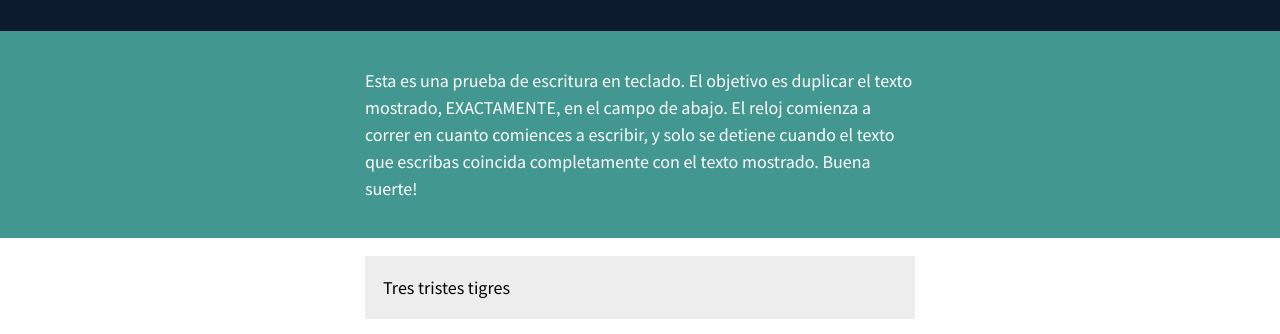
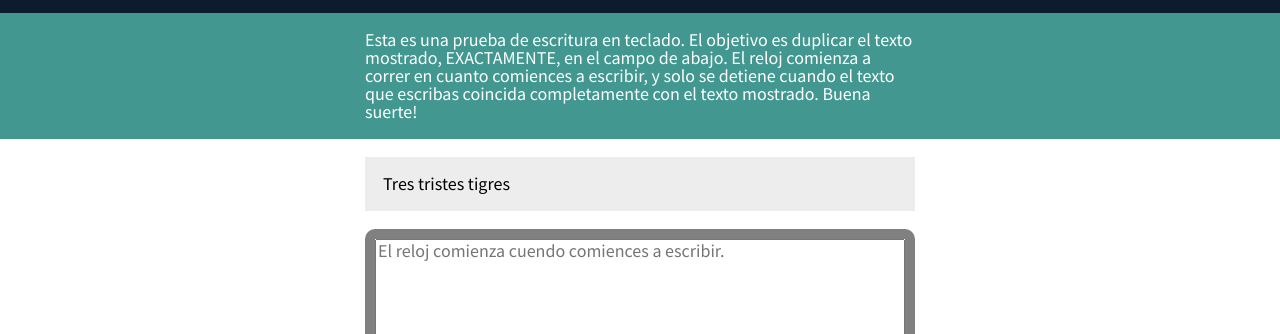
Before and after one commit to manolasco/TypingTest, a plain HTML site: page index.html in a window 1280 px wide. Shown: the part 107-441 px from the top of the page. Drawn offline with Linux system fonts and the light colour scheme.

Commit message:
Update style.css
Reducir el espaciado, para que toco quepa en una sola pantalla.

```diff
--- a/style.css
+++ b/style.css
@@ -9,7 +9,7 @@ select,
 textarea {
 	font-family: 'Source Sans Pro', 'Helvetica', Arial, sans-serif;
 	font-size: 18px;
-	line-height: 1.5;
+	line-height: 1;
 }
 
 h1,
@@ -120,7 +120,7 @@ body {
 }
 
 .intro {
-    padding: 2em 2em;
+    padding: 1em 1em;
     color: #ffffff;
     background: #429890;
 }
```
